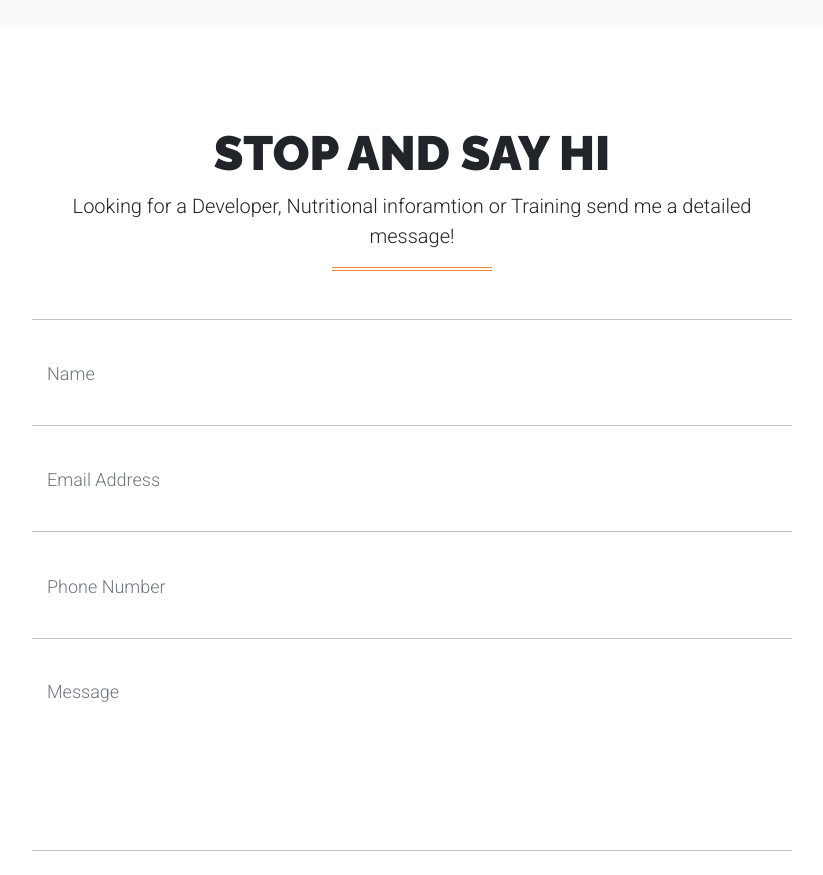
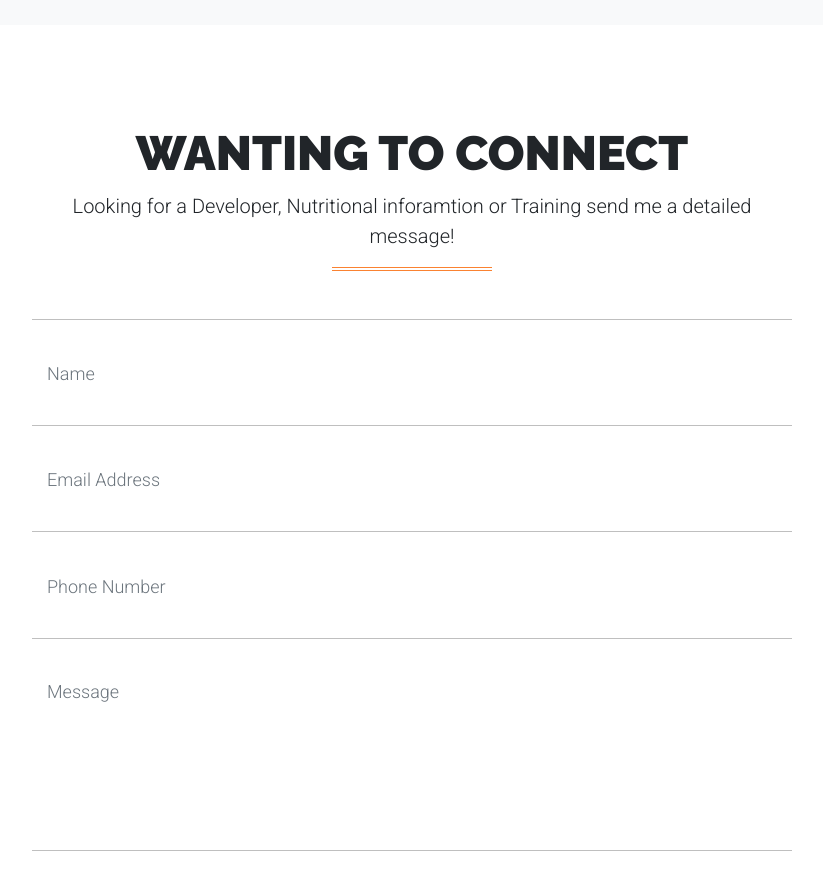
Before and after one commit to henzemike/henzemike.github.io, a plain HTML site: page index.html in a window 1280 px wide. Shown: the part 6860-7735 px from the top of the page, without its empty margins (228-1051 px from the left). Drawn offline with Linux system fonts and the light colour scheme.

Commit message:
adding connect message

```diff
--- a/index.html
+++ b/index.html
@@ -872,7 +872,7 @@
     <div class="container">
       <div class="row">
         <div class="col-lg-10 col-xl-8 mx-auto">
-          <h2 class="page-section-heading text-uppercase text-center">Stop and say Hi</h2>
+          <h2 class="page-section-heading text-uppercase text-center">Wanting to Connect</h2>
           <p class="lead m-0 text-center">Looking for a Developer, Nutritional inforamtion or Training send me a detailed message! </p>
           <hr class="primary small mb-5">
           <form name="sentMessage" id="contactForm" novalidate="novalidate">
```
